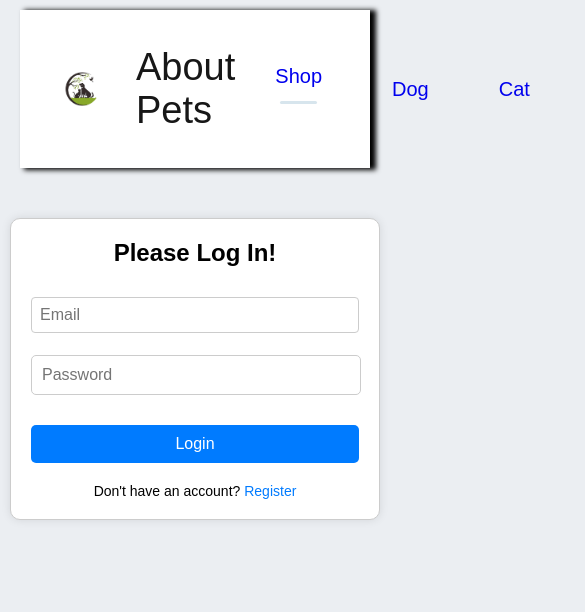
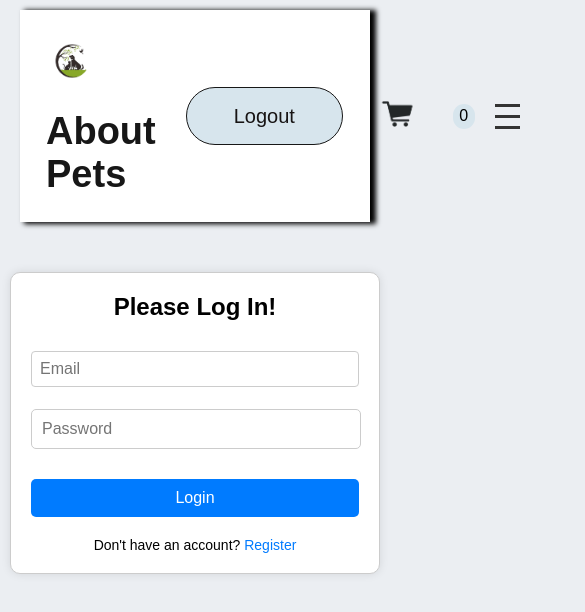
Before and after one commit to Sati94/AboutPets, a React (Create React App) app in the folder frontend/aboutpets-app/: page /login in a window 390 px wide. Shown: the top 612 px of the page, 585 px wide, since content can reach past the window. Built offline with nearby package versions, Linux system fonts and the light colour scheme; sample sign-in values are in the browser's storage.

Commit message:
Hamburger Menu added

```diff
--- a/frontend/aboutpets-app/src/Components/LoginRegisterForm/LoginRegisterForm.jsx
+++ b/frontend/aboutpets-app/src/Components/LoginRegisterForm/LoginRegisterForm.jsx
@@ -14,9 +14,9 @@ const LoginRegisterForm = ({ isHandleRegister, onLogin }) => {
   const [saveEmail, setSaveEmail] = useState("");
   const [error, setError] = useState("");
   const navigate = useNavigate();
-  const currentTime = new Date();
-  const { authState, login } = useContext(AuthContext);
-  const expirationTime = new Date(currentTime.getTime() + 30 * 60 * 1000);
+
+  const { login } = useContext(AuthContext);
+
 
 
   const handleRegister = async (e) => {
--- a/frontend/aboutpets-app/src/Components/Nav/Nav.css
+++ b/frontend/aboutpets-app/src/Components/Nav/Nav.css
@@ -1,10 +1,15 @@
 .nav {
     margin: 10px;
     display: flex;
-    justify-content: space-around;
+    justify-content: space-between;
+    align-items: center;
     padding: 16px;
     box-shadow: 5px 1px 5px 1px black;
     background: rgb(255, 255, 255);
+    position: relative;
+    width: calc(100% - 20px);
+    box-sizing: border-box;
+
 }
 
 .nav-logo img {
@@ -17,7 +22,7 @@
     margin: 10px;
     color: #171717;
     font-size: 38px;
-    font-weight: 600px;
+    font-weight: 600;
 }
 
 .nav-menu {
@@ -28,8 +33,8 @@
     gap: 50px;
     color: #171717;
     font-size: 20px;
-    font-weight: 500px;
-    font-family: Arial, Helvetica, sans-serif
+    font-weight: 500;
+    font-family: Arial, Helvetica, sans-serif;
 }
 
 .nav-menu li {
@@ -51,7 +56,7 @@
     background: rgb(215, 229, 237);
 }
 
-.nav-logo {
+.nav-login-cart {
     margin: 10px;
     display: flex;
     align-items: center;
@@ -64,13 +69,6 @@
     height: auto;
 }
 
-.nav-login-cart {
-    margin: 10px;
-    display: flex;
-    align-items: center;
-    gap: 10px;
-}
-
 .nav-login-cart button {
     margin: 10px;
     width: 157px;
@@ -80,7 +78,7 @@
     border-radius: 75px;
     color: rgb(23, 20, 20);
     font-size: 20px;
-    font-weight: 500px;
+    font-weight: 500;
     background: rgb(215, 229, 237);
     cursor: pointer;
 }
@@ -91,7 +89,6 @@
 
 .nav-login-cart button:hover {
     background-color: #e0e0e0;
-    ;
 }
 
 .nav-cart-count {
@@ -101,10 +98,45 @@
     display: flex;
     justify-content: center;
     align-items: center;
-    margin-top: -35px;
-    margin-left: -45px;
     border-radius: 11px;
     background: rgb(215, 229, 237);
     color: black;
+}
 
+.nav-toggle {
+    display: none;
+    flex-direction: column;
+    cursor: pointer;
+    margin-left: auto;
 }
+
+.nav-toggle .bar {
+    height: 3px;
+    width: 25px;
+    background-color: #333;
+    margin: 4px 0;
+    transition: 0.4s;
+}
+
+@media (max-width: 768px) {
+    .nav-menu {
+        display: none;
+        flex-direction: column;
+        position: absolute;
+        top: 60px;
+        right: 20px;
+        background-color: #fff;
+        box-shadow: 5px 1px 5px 1px black;
+        padding: 10px;
+        width: 200px;
+        z-index: 1;
+    }
+
+    .nav-menu.open {
+        display: flex;
+    }
+
+    .nav-toggle {
+        display: flex;
+    }
+}
--- a/frontend/aboutpets-app/src/Components/Nav/Nav.jsx
+++ b/frontend/aboutpets-app/src/Components/Nav/Nav.jsx
@@ -16,6 +16,7 @@ const Nav = () => {
   const [menu, setMenu] = useState("shop");
   const [orderItems, setOrderItems] = useState([]);
   const [length, setLength] = useState(0);
+  const [isMenuOpen, setIsMenuOpen] = useState(false);
   const navigate = useNavigate();
 
 
@@ -74,20 +75,23 @@ const Nav = () => {
 
   const isAuthenticated = !!authState.token;
 
-  const renderUserMenu = () => {
-    return (
+  const toggleMenu = () => {
+    setIsMenuOpen(!isMenuOpen);
+  }
+
+  const renderUserMenu = () => (
     <div className='nav'>
       <div className='nav-logo'>
         <img src={logo} alt='' />
         <p>About Pets</p>
       </div>
-        <ul className='nav-menu'>
-          <li onClick={() => setMenu("shop")}><Link style={{ textDecoration: 'none' }} to='/'>Shop</Link> {menu === "shop" && <hr />}</li>
+      <div className={`nav-menu ${isMenuOpen ? 'open' : ''}`}>
+        <li onClick={() => setMenu("shop")}><Link style={{ textDecoration: 'none' }} to='/'>Shop</Link>{menu === "shop" && <hr />}</li>
         <li onClick={() => setMenu("dog")}><Link style={{ textDecoration: 'none' }} to='/dog'>Dog</Link>{menu === "dog" && <hr />}</li>
         <li onClick={() => setMenu("cat")}><Link style={{ textDecoration: 'none' }} to='/cat'>Cat</Link>{menu === "cat" && <hr />}</li>
         <li onClick={() => setMenu("action")}><Link style={{ textDecoration: 'none' }} to='/action'>Discounts</Link>{menu === "action" && <hr />}</li>
         <li onClick={() => setMenu("profile")}><Link style={{ textDecoration: 'none' }} to='/profile'>My Profile</Link>{menu === "profile" && <hr />}</li>
-        </ul>
+      </div>
       {isAuthenticated ? (
         <div className='nav-login-cart'>
           <button onClick={handleLogout}>Logout</button>
@@ -99,37 +103,40 @@ const Nav = () => {
           <Link to='/login'><button>Login</button></Link>
         </div>
       )}
+      <div className='nav-toggle' onClick={toggleMenu}>
+        <div className='bar'></div>
+        <div className='bar'></div>
+        <div className='bar'></div>
       </div>
-    )
-  }
+    </div>
+  );
 
-  const renderAdminMenu = () => {
-    return (
+  const renderAdminMenu = () => (
     <div className='nav'>
       <div className='nav-logo'>
         <img src={logo} alt='' />
         <p>About Pets</p>
       </div>
-        <ul className='nav-menu'>
+      <div className={`nav-menu ${isMenuOpen ? 'open' : ''}`}>
         <li onClick={() => setMenu("adminDashboard")}><Link style={{ textDecoration: 'none' }} to='/admin'>Admin Dashboard</Link>{menu === "adminDashboard" && <hr />}</li>
         <li onClick={() => setMenu("manageUsers")}><Link style={{ textDecoration: 'none' }} to='/admin/users'>Manage Users</Link>{menu === "manageUsers" && <hr />}</li>
         <li onClick={() => setMenu("manageOrders")}><Link style={{ textDecoration: 'none' }} to='/admin/orders'>Manage Orders</Link>{menu === "manageOrders" && <hr />}</li>
         <li onClick={() => setMenu("manageProducts")}><Link style={{ textDecoration: 'none' }} to='/admin/products'>Manage Products</Link>{menu === "manageProducts" && <hr />}</li>
-        </ul>
+      </div>
       {isAuthenticated && (
         <div className='nav-login-cart'>
           <button onClick={handleLogout}>Logout</button>
         </div>
       )}
+      <div className='nav-toggle' onClick={toggleMenu}>
+        <div className='bar'></div>
+        <div className='bar'></div>
+        <div className='bar'></div>
       </div>
-    )
-  }
-  if (authState?.role === 'Admin') {
+    </div>
+  );
 
-    return renderAdminMenu();
-  }
-
-  return renderUserMenu();
+  return authState?.role === 'Admin' ? renderAdminMenu() : renderUserMenu();
 }
 
 export default Nav
```
Lines whose indentation alone changed are shown as unchanged.
